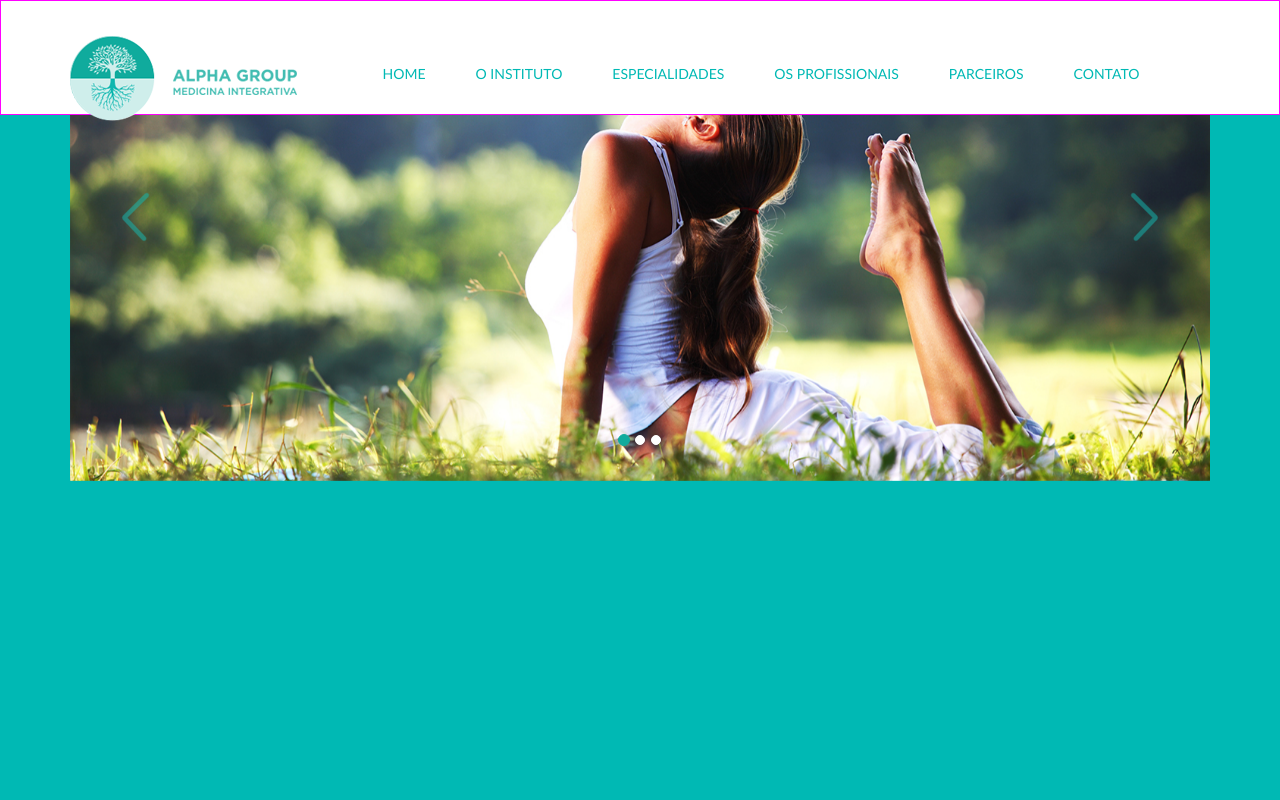
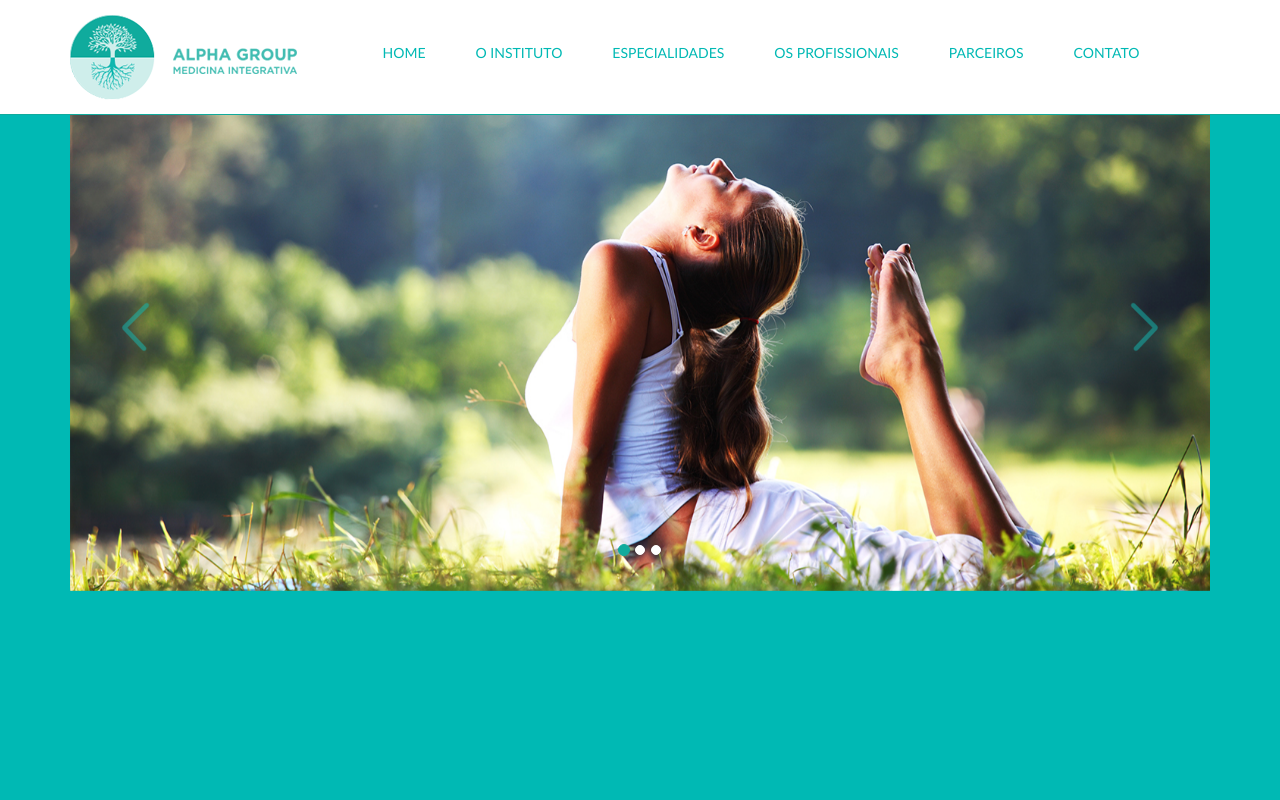
Before and after one commit to pamgaiguer/alphainstitute, a PHP site: page /index.html in a window 1280 px wide. Run offline with PHP 8.4, Linux system fonts and the light colour scheme.

Commit message:
SCROLLING OKAY

```diff
--- a/css/main.css
+++ b/css/main.css
@@ -10,9 +10,7 @@ body{
   position: fixed;
   top: 0;
   width: 100%;
-  padding: 20px 0 0 0;
   height: 115px;
-  border: 1px solid #f0f;
 }
 .navbar{
   margin-bottom: 0px;
@@ -96,6 +94,7 @@ body{
   right: 30%;
 }
 .div-home{
+  padding-top: 110px;
   background-color: #00b9b4;
   height: 650px;
   background-size: cover;
--- a/index.html
+++ b/index.html
@@ -14,6 +14,7 @@
 </head>
 <body>
 
+  <div id="fullpage">
     <nav class="navbar navbar-static-top" id="header">
       <div class="container">
         <div class="navbar-header">
@@ -38,7 +39,6 @@
       </div><!-- /.container-fluid -->
     </nav>
 
-  <div id="fullpage">
     <section class="section active div-home">
       <div class="container">
         <div class="carousel slide" data-ride="carousel" id="carousel-home">
```
